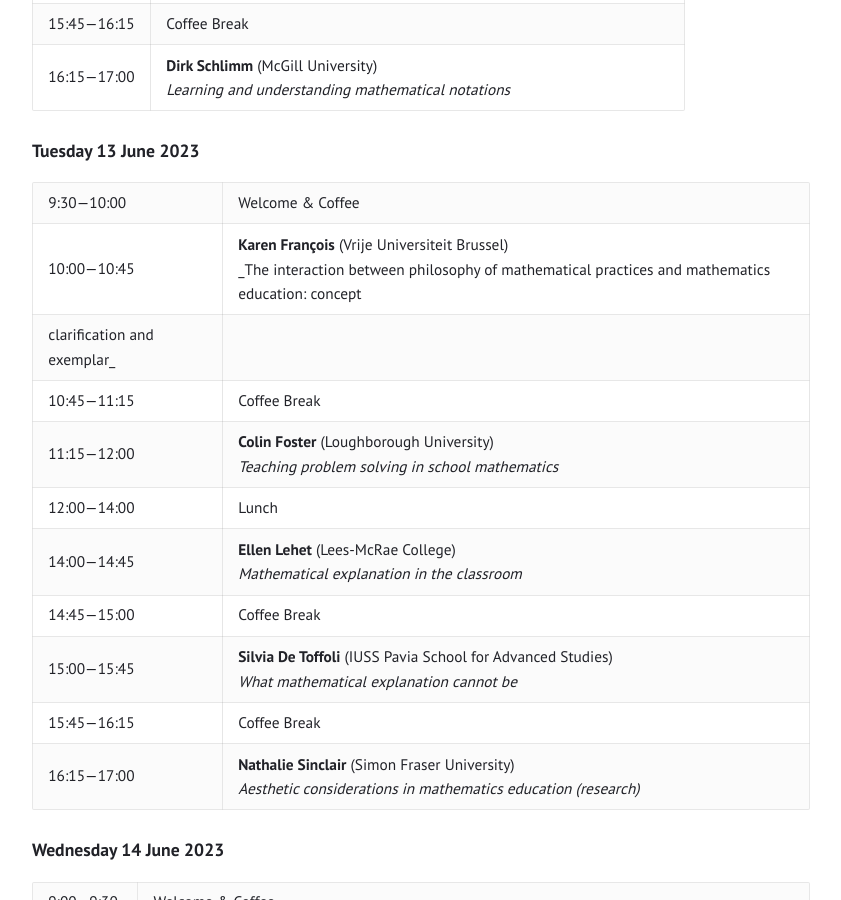
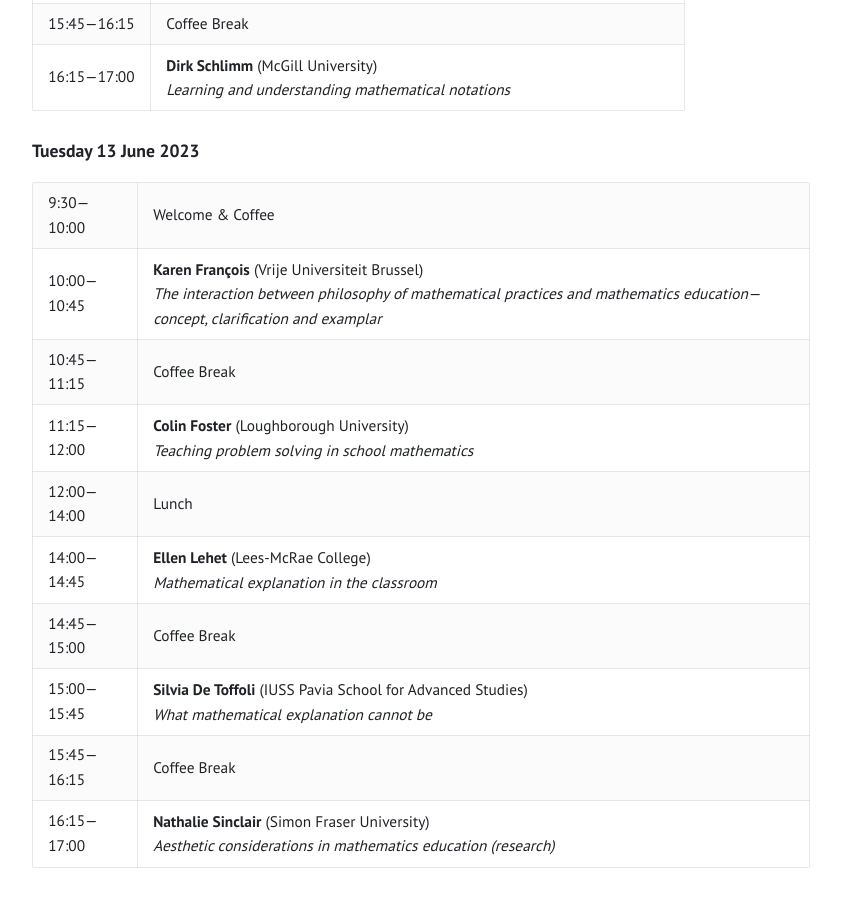
Before and after one commit to yhamami/mathed-pmp-workshop, a Jekyll site: the page built from program.md, in a window 1280 px wide and 900 px high, scrolled down 966 px. Shown: the whole window, without its empty margins (219-1060 px from the left). Built offline with Jekyll 4.4.1, drawn with Linux system fonts in a browser that asks for light colours.

Commit message:
fix:program

```diff
--- a/program.md
+++ b/program.md
@@ -26,8 +26,7 @@ layout: page
 
 | --------- | ---------- |
 | 9:30—10:00 | Welcome & Coffee |
-| 10:00—10:45 | **Karen François** (Vrije Universiteit Brussel) <br />  _The interaction between philosophy of mathematical practices and mathematics education: concept
-clarification and exemplar_|
+| 10:00—10:45 | **Karen François** (Vrije Universiteit Brussel) <br /> _The interaction between philosophy of mathematical practices and mathematics education—concept, clarification and examplar_|
 | 10:45—11:15 | Coffee Break |
 | 11:15—12:00 | **Colin Foster** (Loughborough University) <br /> _Teaching problem solving in school mathematics_|
 | 12:00—14:00 | Lunch |
```
